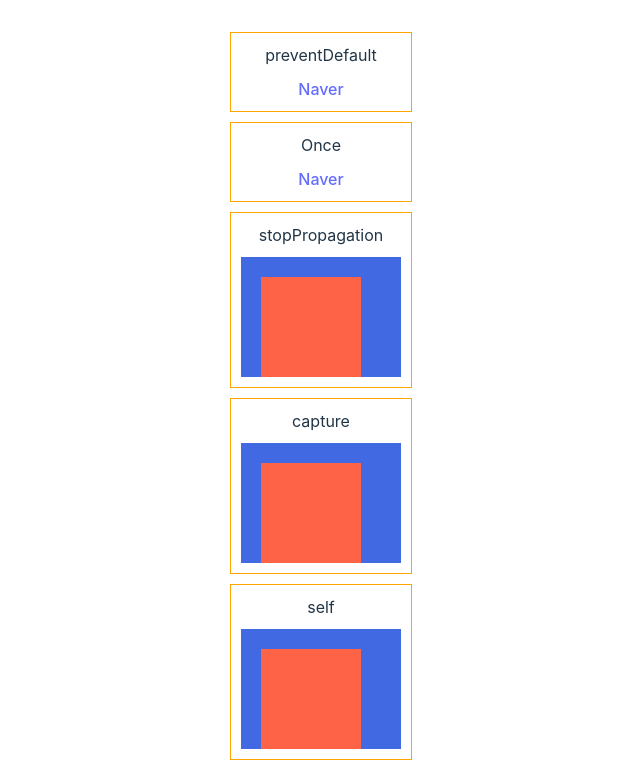
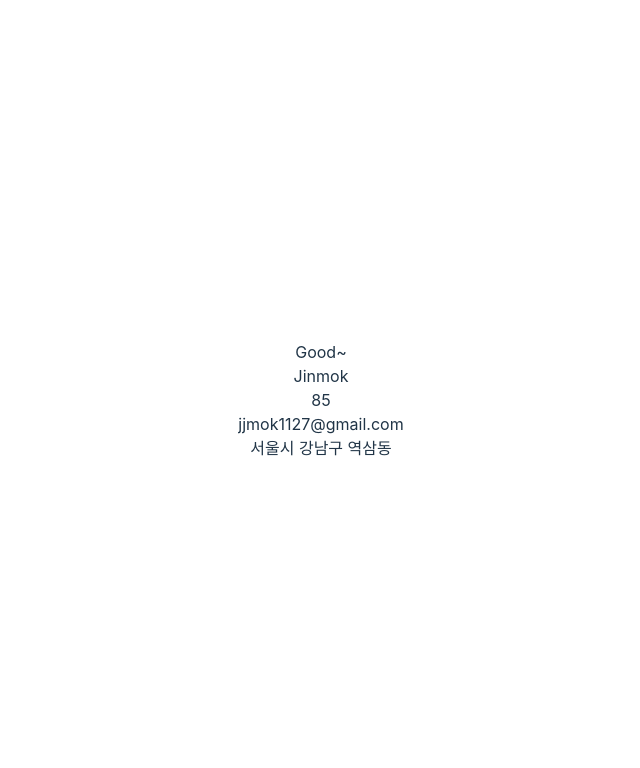
Before and after one commit to ChoJinmok/svelte-test, a Svelte app: page / in a window 1280 px wide. Shown: the top 768 px of the page, without its empty margins (319-959 px from the left). Built offline with nearby package versions, Linux system fonts and the light colour scheme.

Commit message:
Add: 컴포넌트 / 1. 컴포넌트 개요(with 컴포넌트 바인딩)

```diff
--- a/src/App.svelte
+++ b/src/App.svelte
@@ -1,132 +1,42 @@
 <script lang="ts">
-  const { log } = console;
+  import { onMount } from 'svelte';
 
-  function clickHandler({ currentTarget }: Event) {
-    log(currentTarget);
-  }
+  import Jinmok from './Jinmok.svelte';
+  import Footer from './Footer.svelte';
 
-  function wheelHandler(event: Event) {
-    log(event);
-  }
+  let jinmok;
+
+  onMount(() => {
+    console.log(jinmok);
+  // svelte 내에서는 컴포넌트 내의 특정 데이터 접근을 막고 있다.
+    // 아래에서 에러 발생
+    // console.log(jinmok.title);
+    // 에러르 보면 알 수 있듯이 Svelte의 특별한 요소 `<svelte:options>`의 `접속 허용` 속성인 `access`를 사용하면,
+    // 컴포넌트 내 일부 데이터에 접근할 수 있다.
+    // 이 내용은 `특별한 요소 - options - 접근 허용(access)` 파트에서 자세히...
+  });
 </script>
 
-<section>
-  <!-- 기본 동작 방지 -->
-  <!-- el.addEventListener('click', e => e.preventDefault()) -->
-  <h2>preventDefault</h2>
-  <a
-    href="https://naver.com"
-    target="_blank"
-    on:click|preventDefault={clickHandler}
-  >
-    Naver
-  </a>
-</section>
+<!--
+  아래에서 title은 props지만 html의 속성과 이름이 같다.
+  `title`속성은 html에서 모든 태그(in Body)에 사용 가능한 전역 속성(Global Attribute)이다.
 
-<section>
-  <!-- 최초 실행 후 핸들러 삭제 -->
-  <h2>Once</h2>
-  <a
-    href="https://naver.com"
-    target="_blank"
-    on:click|preventDefault|once={clickHandler}
-  >
-    Naver
-  </a>
-</section>
+  다른 프레임워크 대표적으로 Vue.js(2버전 기준)의 경우 하나의 컴포넌트 내 최상위 요소를 1개만 가질 수 있다.
+  즉, '컴포넌트 = 최상위 요소'가 성립한다.
+  따라서 컴포넌트에 사용하는 Props를 `title`과 같이 html에 존재하는 속성(Attribute) 이름으로 작성하는 경우
+  Props와 HTML 속성이 중복되는 문제가 발생한다.
+  따라서 2개 이상의 단어를 조합해 사용하는(e.g. `my-title`) 커스텀 속성(Custom Attributes)의 사용을 권장
 
-<section>
-  <!-- 이벤트 버블링 방지 -->
-  <!-- el.addEventListener('click', e => e.stopPropagation()) -->
-  <h2>stopPropagation</h2>
-  <div
-    class="parent"
-    on:click={clickHandler}
-    on:keydown={clickHandler}
-  >
-    <div
-      class="child"
-      on:click|stopPropagation={clickHandler}
-      on:keydown|stopPropagation={clickHandler}
-    />
-  </div>
-</section>
+  Svelte의 경우는 하나의 컴포넌트 내 최상위 요소가 여개이기 때문에 '컴포넌트 = 최상위요소'가 성립하지 않아,
+  Props가 HTML 속성의 이름과 중복되는 문제가 발생하지 않는다.
+  따라서 제약없이 Props 이름을 지정할 수 있다.
+ -->
 
-<section>
-  <!-- 캡퍼링에서 핸들러 실행 -->
-  <!-- el.addEventListener('click', e => {}, true) -->
-  <!-- el.addEventListener('click', e => {}, { capture: true }) -->
-  <h2>capture</h2>
-  <div
-    class="parent"
-    on:click|capture={clickHandler}
-    on:keydown|capture={clickHandler}
-  >
-    <div
-      class="child"
-      on:click={clickHandler}
-      on:keydown={clickHandler}
-    />
-  </div>
-</section>
-
-<section>
-  <!-- event의 target과 currentTarget이 일치하는 경우 핸들러 실행 (자기 자신을 명확하게 클릭했냐로 구분) -->
-  <h2>self</h2>
-  <div
-    class="parent"
-    on:click|self={clickHandler}
-    on:keydown|self={clickHandler}
-  >
-    <div class="child" />
-  </div>
-</section>
-
-<section>
-  <!-- 이벤트 처리를 완료하지 않고도 기본 속도로 화면을 스크롤 -->
-  <!-- el.addEventListener('wheel', e => {}, { passive: true }) -->
-  <!-- 로직의 처리와 화면이 처리되는 렌더링 이벤트가 중복되서 처리할 로직이 많으면 화면의 스크롤 속도가 저하된다. -->
-  <!-- 특히 모바일에서 이런 현상이 심하다 -->
-  <!-- passive option을 true로 하면 이벤트 처리가 조금 느려지더라도 화면을 부드럽게 보여준다.(최대 5배 부드럽게) -->
-  <h2>passive</h2>
-  <div
-    class="parent wheel"
-    on:wheel|passive={wheelHandler}
-  >
-    <div class="child" />
-  </div>
-</section>
-
-<style>
-  section {
-    border: 1px solid orange;
-    padding: 10px;
-    margin-bottom: 10px;
-  }
-
-  h2 {
-    margin: 0;
-    margin-bottom: 10px;
-  }
-
-  .parent {
-    width: 160px;
-    height: 120px;
-    background-color: royalblue;
-    padding: 20px;
-  }
-
-  .child {
-    width: 100px;
-    height: 100px;
-    background-color: tomato;
-  }
-
-  .wheel.parent {
-    overflow: auto;
-  }
-
-  .wheel .child {
-    height: 1000px;
-  }
-</style>
+<!--
+    일반요소 바인딩(해당하는 요소와 변수를 연결)과 동일하게 컴포넌트에 적용할 수 있다.
+    그런데 컴포넌트에 바인딩하면 변수(데이터)가 컴포넌트 정보를 가지게된다.(컴포넌트 객체가 됨)
+  -->
+<Jinmok
+  bind:this={jinmok}
+  title="Good~" />
+<Footer />
--- /dev/null
+++ b/src/Footer.svelte
@@ -0,0 +1,3 @@
+<footer>
+  <address>서울시 강남구 역삼동</address>
+</footer>
--- /dev/null
+++ b/src/Jinmok.svelte
@@ -0,0 +1,12 @@
+<script lang="ts">
+  export let title = 'Hello!';
+
+  const name = 'Jinmok';
+  const age = 85;
+  const email = 'jjmok1127@gmail.com';
+</script>
+
+<h2>{title}</h2>
+<div>{name}</div>
+<div>{age}</div>
+<div>{email}</div>
```
